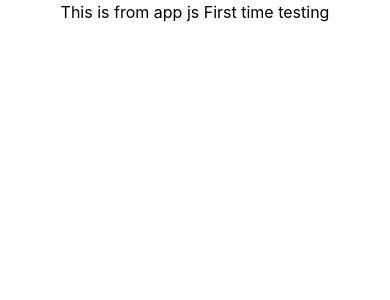
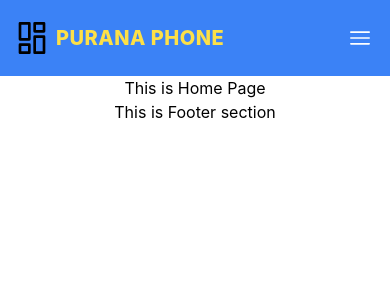
Before and after one commit to hussainali2023/purana-phone-client, a React (Create React App) app: page / in a window 390 px wide. Shown: the top 300 px of the page. Built offline with nearby package versions, Linux system fonts and the light colour scheme.

Commit message:
implement navbar

```diff
--- a/src/App.js
+++ b/src/App.js
@@ -1,9 +1,11 @@
+import { RouterProvider } from "react-router-dom";
+import router from "./Routes/Routes";
 import "./App.css";
 
 function App() {
   return (
     <div className="App">
-      <h1>This is from app js First time testing</h1>
+      <RouterProvider router={router}></RouterProvider>
     </div>
   );
 }
--- /dev/null
+++ b/src/Pages/ErrorPage/ErrorPage.js
@@ -0,0 +1,33 @@
+import React from "react";
+import { Link } from "react-router-dom";
+
+const ErrorPage = () => {
+  return (
+    <div>
+      <section className="flex items-center h-full p-16 dark:bg-gray-900 dark:text-gray-100">
+        <div className="container flex flex-col items-center justify-center px-5 mx-auto my-8">
+          <div className="max-w-md text-center">
+            <h2 className="mb-8 font-extrabold text-9xl dark:text-gray-600">
+              <span className="sr-only">Error</span>404
+            </h2>
+            <p className="text-2xl font-semibold md:text-3xl">
+              Sorry, we couldn't find this page.
+            </p>
+            <p className="mt-4 mb-8 dark:text-gray-400">
+              But dont worry, you can find plenty of other things on our
+              homepage.
+            </p>
+            <Link
+              to="/"
+              className="px-8 py-3 font-semibold rounded dark:bg-violet-400 dark:text-gray-900"
+            >
+              Back to homepage
+            </Link>
+          </div>
+        </div>
+      </section>
+    </div>
+  );
+};
+
+export default ErrorPage;
--- a/src/Pages/Shared/Navbar/Navbar.js
+++ b/src/Pages/Shared/Navbar/Navbar.js
@@ -1,9 +1,139 @@
-import React from "react";
+import React, { useState } from "react";
+import { Link } from "react-router-dom";
 
 const Navbar = () => {
+  const [isMenuOpen, setIsMenuOpen] = useState(false);
+  const listItems = (
+    <React.Fragment>
+      <li>
+        <Link to="/">Home</Link>
+      </li>
+      <li>
+        <Link>Dashboard</Link>
+      </li>
+      <li>
+        <Link
+          to="/login"
+          className="inline-flex items-center justify-center w-full h-12 px-6 tracking-wide text-white transition duration-200 rounded shadow-md bg-yellow-400 hover:bg-yellow-500"
+          aria-label="Logi"
+          title="Login"
+        >
+          Login
+        </Link>
+      </li>
+    </React.Fragment>
+  );
   return (
-    <div>
-      <h1>This is Navbar</h1>
+    <div className="bg-blue-500">
+      <div className="px-4 py-5 mx-auto sm:max-w-xl md:max-w-full lg:max-w-screen-xl md:px-24 lg:px-8">
+        <div className="relative flex items-center justify-between">
+          <a
+            href="/"
+            aria-label="Company"
+            title="Company"
+            className="inline-flex items-center"
+          >
+            <svg
+              className="w-8 text-teal-accent-400"
+              viewBox="0 0 24 24"
+              strokeLinejoin="round"
+              strokeWidth="2"
+              strokeLinecap="round"
+              strokeMiterlimit="10"
+              stroke="currentColor"
+              fill="none"
+            >
+              <rect x="3" y="1" width="7" height="12" />
+              <rect x="3" y="17" width="7" height="6" />
+              <rect x="14" y="1" width="7" height="6" />
+              <rect x="14" y="11" width="7" height="12" />
+            </svg>
+            <span className="ml-2 text-xl font-extrabold tracking-wide text-yellow-300 uppercase">
+              purana phone
+            </span>
+          </a>
+          <ul className="flex items-center hidden space-x-8 lg:flex text-white font-medium">
+            {listItems}
+          </ul>
+
+          <div className="lg:hidden">
+            <button
+              aria-label="Open Menu"
+              title="Open Menu"
+              className="p-2 -mr-1 transition duration-200 rounded focus:outline-none focus:shadow-outline"
+              onClick={() => setIsMenuOpen(true)}
+            >
+              <svg className="w-5 text-white" viewBox="0 0 24 24">
+                <path
+                  fill="currentColor"
+                  d="M23,13H1c-0.6,0-1-0.4-1-1s0.4-1,1-1h22c0.6,0,1,0.4,1,1S23.6,13,23,13z"
+                />
+                <path
+                  fill="currentColor"
+                  d="M23,6H1C0.4,6,0,5.6,0,5s0.4-1,1-1h22c0.6,0,1,0.4,1,1S23.6,6,23,6z"
+                />
+                <path
+                  fill="currentColor"
+                  d="M23,20H1c-0.6,0-1-0.4-1-1s0.4-1,1-1h22c0.6,0,1,0.4,1,1S23.6,20,23,20z"
+                />
+              </svg>
+            </button>
+            {isMenuOpen && (
+              <div className="absolute top-0 left-0 w-full">
+                <div className="p-5 bg-blue-500 rounded">
+                  <div className="flex items-center justify-between mb-4">
+                    <div>
+                      <a
+                        href="/"
+                        aria-label="Company"
+                        title="Company"
+                        className="inline-flex items-center"
+                      >
+                        <svg
+                          className="w-8 text-deep-purple-accent-400"
+                          viewBox="0 0 24 24"
+                          strokeLinejoin="round"
+                          strokeWidth="2"
+                          strokeLinecap="round"
+                          strokeMiterlimit="10"
+                          stroke="currentColor"
+                          fill="none"
+                        >
+                          <rect x="3" y="1" width="7" height="12" />
+                          <rect x="3" y="17" width="7" height="6" />
+                          <rect x="14" y="1" width="7" height="6" />
+                          <rect x="14" y="11" width="7" height="12" />
+                        </svg>
+                        <span className="ml-2 text-xl font-bold tracking-wide text-yellow-300 uppercase">
+                          Company
+                        </span>
+                      </a>
+                    </div>
+                    <div>
+                      <button
+                        aria-label="Close Menu"
+                        title="Close Menu"
+                        className="p-2 -mt-2 -mr-2 transition duration-200 rounded hover:bg-gray-200 focus:bg-gray-200 focus:outline-none focus:shadow-outline"
+                        onClick={() => setIsMenuOpen(false)}
+                      >
+                        <svg className="w-5 text-white" viewBox="0 0 24 24">
+                          <path
+                            fill="currentColor"
+                            d="M19.7,4.3c-0.4-0.4-1-0.4-1.4,0L12,10.6L5.7,4.3c-0.4-0.4-1-0.4-1.4,0s-0.4,1,0,1.4l6.3,6.3l-6.3,6.3 c-0.4,0.4-0.4,1,0,1.4C4.5,19.9,4.7,20,5,20s0.5-0.1,0.7-0.3l6.3-6.3l6.3,6.3c0.2,0.2,0.5,0.3,0.7,0.3s0.5-0.1,0.7-0.3 c0.4-0.4,0.4-1,0-1.4L13.4,12l6.3-6.3C20.1,5.3,20.1,4.7,19.7,4.3z"
+                          />
+                        </svg>
+                      </button>
+                    </div>
+                  </div>
+                  <nav>
+                    <ul className="space-y-4 text-white">{listItems}</ul>
+                  </nav>
+                </div>
+              </div>
+            )}
+          </div>
+        </div>
+      </div>
     </div>
   );
 };
--- a/src/Routes/Routes.js
+++ b/src/Routes/Routes.js
@@ -1,5 +1,6 @@
 import { createBrowserRouter } from "react-router-dom";
 import Main from "../Layout/Main";
+import ErrorPage from "../Pages/ErrorPage/ErrorPage";
 import Home from "../Pages/Home/Home";
 import Login from "../Pages/Login/Login";
 import SignUp from "../Pages/SignUp/SignUp";
@@ -8,6 +9,7 @@ const router = createBrowserRouter([
   {
     path: "/",
     element: <Main></Main>,
+    errorElement: <ErrorPage></ErrorPage>,
     children: [
       {
         path: "/",
@@ -24,3 +26,5 @@ const router = createBrowserRouter([
     ],
   },
 ]);
+
+export default router;
```
